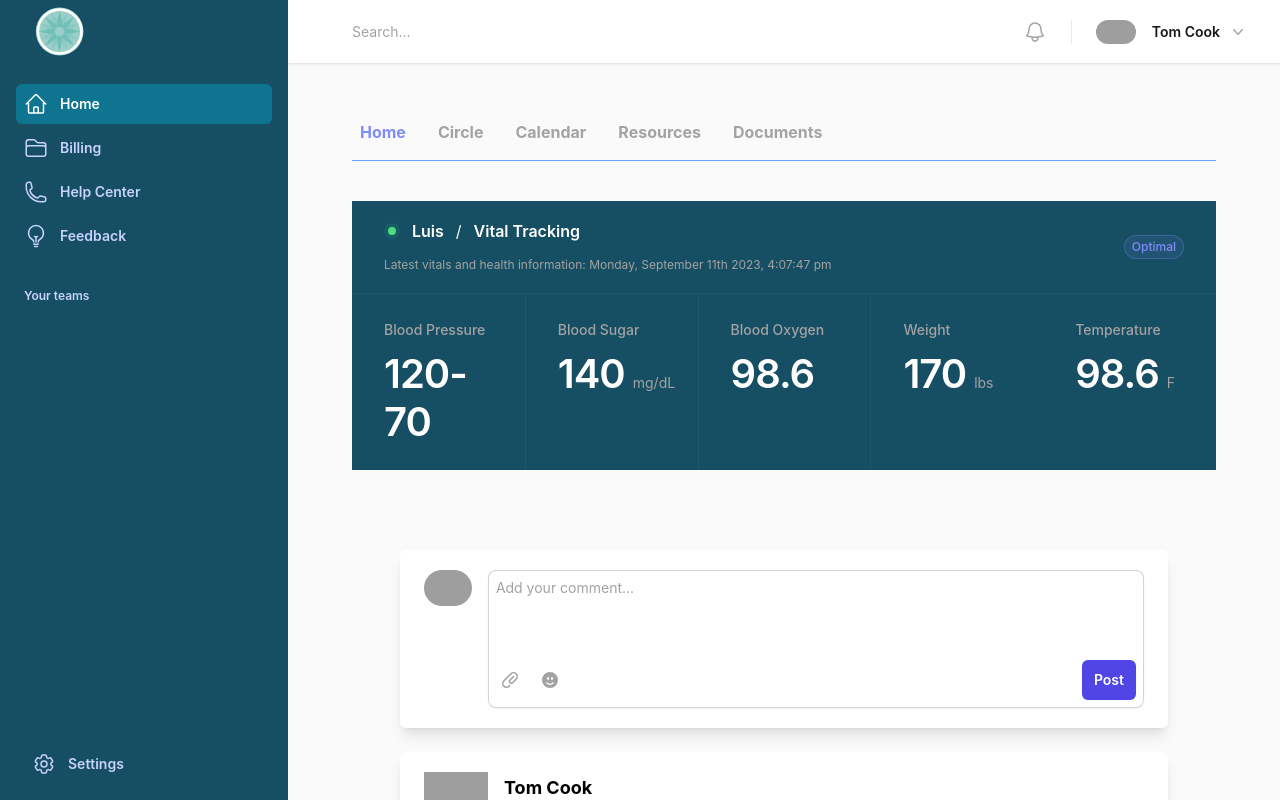
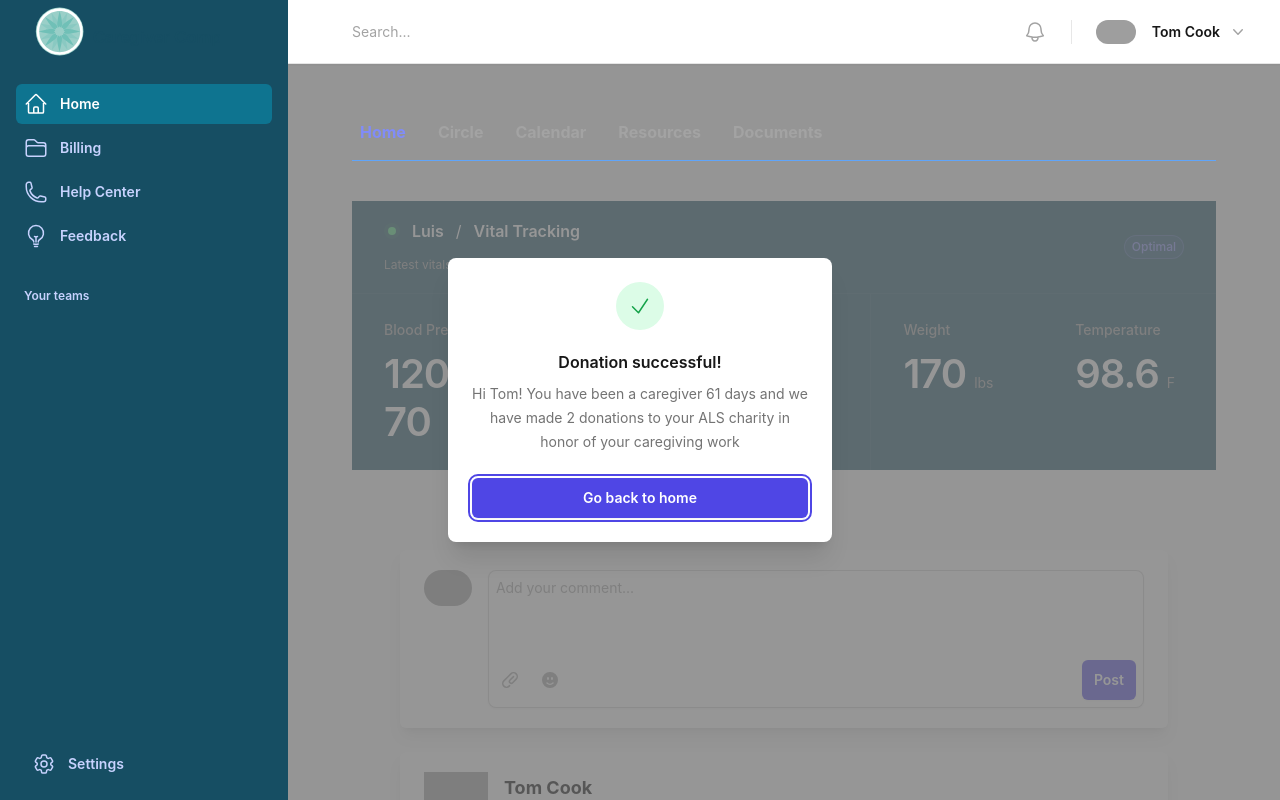
Before and after one commit to ernestobalanzar/caregiver-compass, a React (Vite) app: page /home in a window 1280 px wide. Shown: the top 800 px of the page. Built offline with nearby package versions, Linux system fonts and the light colour scheme; grey boxes are pictures that could not be loaded.

Commit message:
home welcome message
We have added a message for the donations in the home page.

```diff
--- /dev/null
+++ b/src/components/DonationModal.jsx
@@ -0,0 +1,74 @@
+import { Fragment, useState } from "react";
+import { Dialog, Transition } from "@headlessui/react";
+import { CheckIcon } from "@heroicons/react/24/outline";
+
+export default function Example() {
+  const [open, setOpen] = useState(true);
+
+  return (
+    <Transition.Root show={open} as={Fragment}>
+      <Dialog as="div" className="relative z-20" onClose={setOpen}>
+        <Transition.Child
+          as={Fragment}
+          enter="ease-out duration-300"
+          enterFrom="opacity-0"
+          enterTo="opacity-100"
+          leave="ease-in duration-200"
+          leaveFrom="opacity-100"
+          leaveTo="opacity-0"
+        >
+          <div className="fixed inset-0 bg-gray-500 bg-opacity-75 transition-opacity" />
+        </Transition.Child>
+
+        <div className="fixed inset-0 z-20 w-screen overflow-y-auto">
+          <div className="flex min-h-full items-end justify-center p-4 text-center sm:items-center sm:p-0">
+            <Transition.Child
+              as={Fragment}
+              enter="ease-out duration-300"
+              enterFrom="opacity-0 translate-y-4 sm:translate-y-0 sm:scale-95"
+              enterTo="opacity-100 translate-y-0 sm:scale-100"
+              leave="ease-in duration-200"
+              leaveFrom="opacity-100 translate-y-0 sm:scale-100"
+              leaveTo="opacity-0 translate-y-4 sm:translate-y-0 sm:scale-95"
+            >
+              <Dialog.Panel className="relative transform overflow-hidden rounded-lg bg-white px-4 pb-4 pt-5 text-left shadow-xl transition-all sm:my-8 sm:w-full sm:max-w-sm sm:p-6">
+                <div>
+                  <div className="mx-auto flex h-12 w-12 items-center justify-center rounded-full bg-green-100">
+                    <CheckIcon
+                      className="h-6 w-6 text-green-600"
+                      aria-hidden="true"
+                    />
+                  </div>
+                  <div className="mt-3 text-center sm:mt-5">
+                    <Dialog.Title
+                      as="h3"
+                      className="text-base font-semibold leading-6 text-gray-900"
+                    >
+                      Donation successful!
+                    </Dialog.Title>
+                    <div className="mt-2">
+                      <p className="text-sm text-gray-500">
+                        Hi Tom! You have been a caregiver 61 days and we have
+                        made 2 donations to your ALS charity in honor of your
+                        caregiving work
+                      </p>
+                    </div>
+                  </div>
+                </div>
+                <div className="mt-5 sm:mt-6">
+                  <button
+                    type="button"
+                    className="inline-flex w-full justify-center rounded-md bg-indigo-600 px-3 py-2 text-sm font-semibold text-white shadow-sm hover:bg-indigo-500 focus-visible:outline focus-visible:outline-2 focus-visible:outline-offset-2 focus-visible:outline-indigo-600"
+                    onClick={() => setOpen(false)}
+                  >
+                    Go back to home
+                  </button>
+                </div>
+              </Dialog.Panel>
+            </Transition.Child>
+          </div>
+        </div>
+      </Dialog>
+    </Transition.Root>
+  );
+}
--- a/src/pages/home.jsx
+++ b/src/pages/home.jsx
@@ -6,6 +6,7 @@ import NestedFeed from "../components/NestedFeed";
 import stevenMchailImage from "../images/avatars/steven-mchail.jpg";
 import piersWilkinsImage from "../images/avatars/piers-wilkins.jpg";
 import rinaldoBeynonImage from "../images/avatars/rinaldo-beynon.jpg";
+import DonationModal from "../components/DonationModal";
 
 function classNames(...classes) {
   return classes.filter(Boolean).join(" ");
@@ -84,6 +85,7 @@ export default function Home() {
   return (
     <>
       {/* Heading */}
+      <DonationModal />
       <Container className={"py-10 sm:py-10"}>
         <div className="flex flex-col items-start justify-between gap-x-8 gap-y-4  bg-cyan-900  px-4 py-4 sm:flex-row sm:items-center sm:px-6 lg:px-8">
           <div>
```
